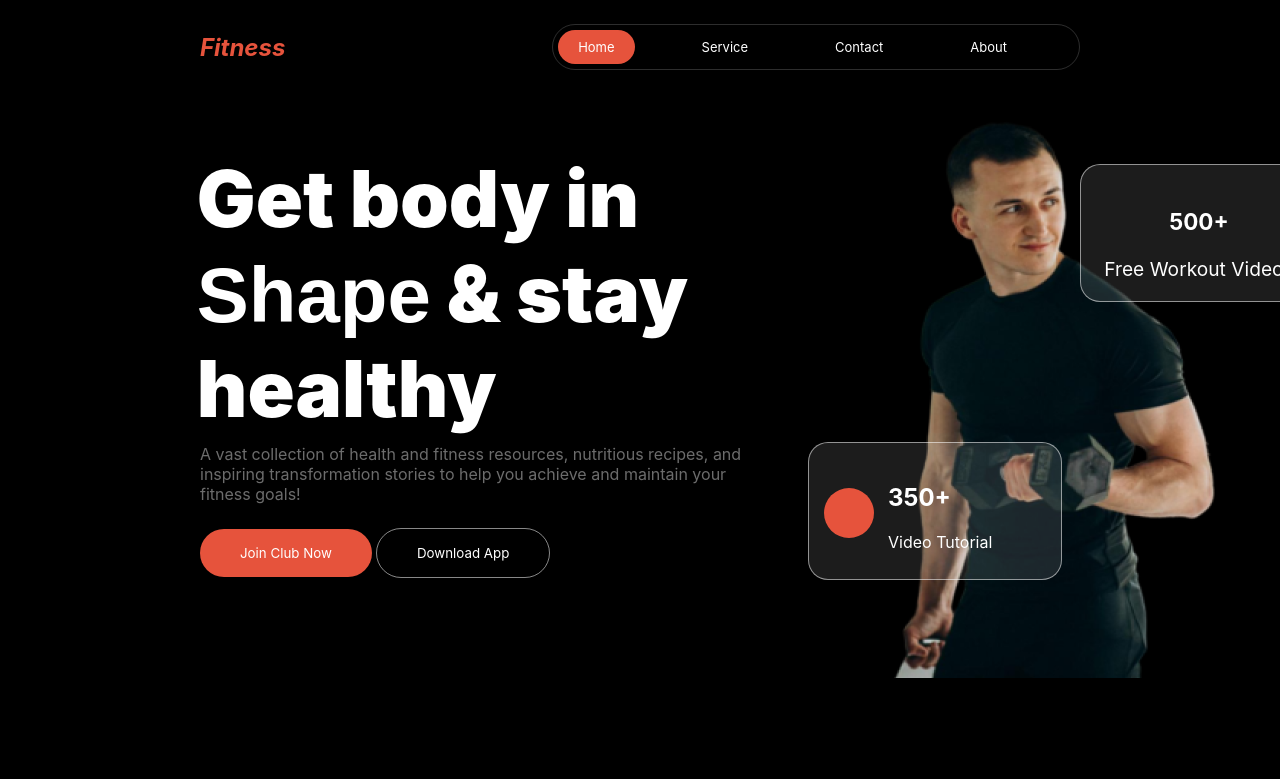
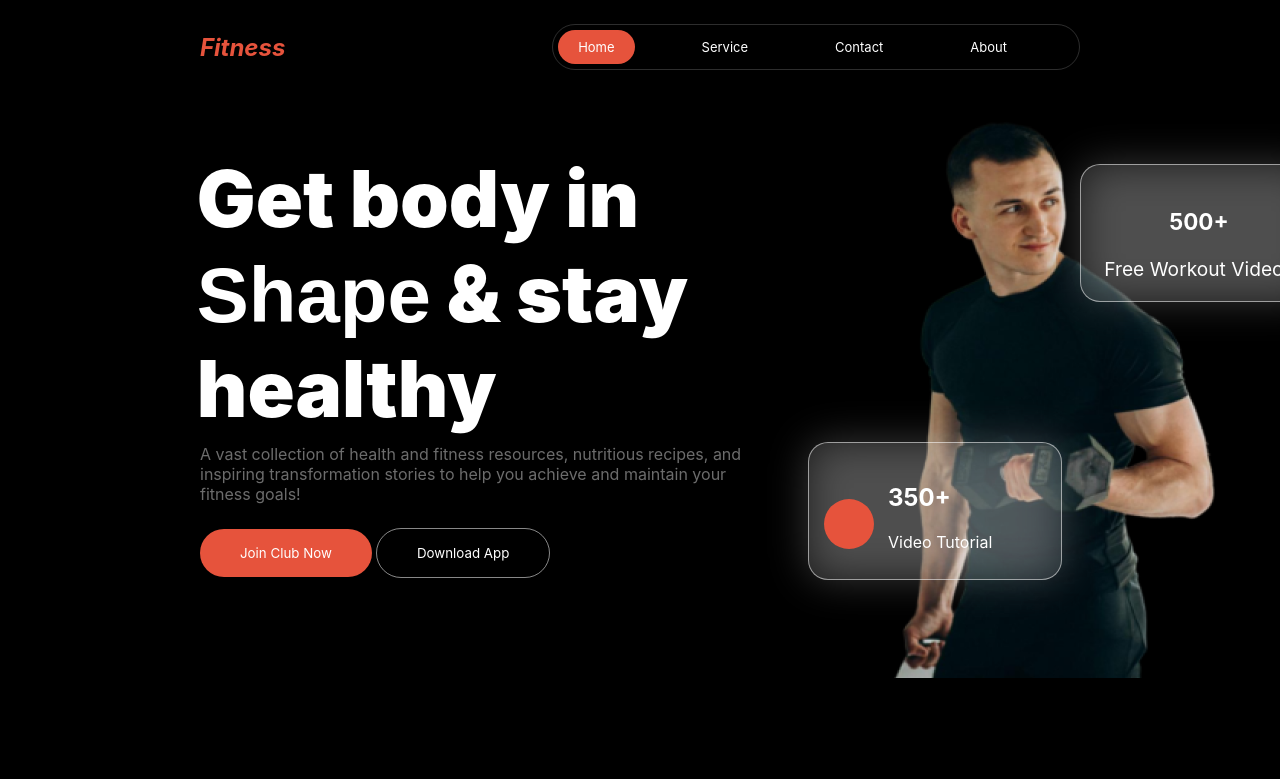
Before and after one commit to AhmadAwsafAnondo/Assignment-2, a plain HTML site: page index.html in a window 1280 px wide. Shown: the top 779 px of the page. Drawn offline with Linux system fonts and the light colour scheme.

Commit message:
Fixed some problems

```diff
--- a/index.html
+++ b/index.html
@@ -96,7 +96,7 @@
     <section class="section5">
       <div class="section5-texts">
       <h1>Push Your Limits, Achieve Greatness</h1>
-      <p>Comprehensive Fitness Programs Tailored for You. We believe fitness should be accessible to everyone, everywhere, regardless of income or access to a gym. With hundreds of professional workouts.</p>
+      <p><b>About Us</b> <br><br>Comprehensive Fitness Programs Tailored for You. We believe fitness should be accessible to everyone, everywhere, regardless of income or access to a gym. With hundreds of professional workouts.</p>
       </div>
       <img src="B10A2-versatile-ui-main/images/Section 5 image.png" alt="">
       <button id="section5-btn">Join Us</button>
--- a/style.css
+++ b/style.css
@@ -99,7 +99,6 @@ body{
   padding: 20px 23px;
   border: 1px solid rgba(255, 255, 255, 0.527);
   border-radius: 20px;
-  filter: blur(20);
 }
 .ad1-contents{
   padding-left: 3.5rem;
@@ -112,6 +111,18 @@ body{
   height: 50px;
   background-color: rgba(230, 83, 60, 1);
   border-radius: 50px;
+}
+#ad1-bg{
+  position: relative;
+  margin-left: -1.5rem;
+  margin-top: -7.9rem;
+  color: white;
+  background-color: rgba(255, 255, 255, 0.445);
+  width: 255px;
+  height: 137px;
+  border-radius: 20px;
+  filter: blur(20px);
+  opacity: 0.5;
 }
 .ad2{
   position: relative;
@@ -129,7 +140,19 @@ body{
   padding: 20px 23px;
   border: 1px solid rgba(255, 255, 255, 0.527);
   border-radius: 20px;
-  filter: blur(20);
+  /* filter: blur(5px); */
+}
+#ad2-bg{
+  position: relative;
+  margin-left: -1.5rem;
+  margin-top: -8.5rem;
+  color: white;
+  background-color: rgba(255, 255, 255, 0.445);
+  width: 237px;
+  height: 135px;
+  border-radius: 20px;
+  filter: blur(20px);
+  opacity: 0.5;
 }
 .ad2-contents{
   padding-left: 3.5rem;
```
